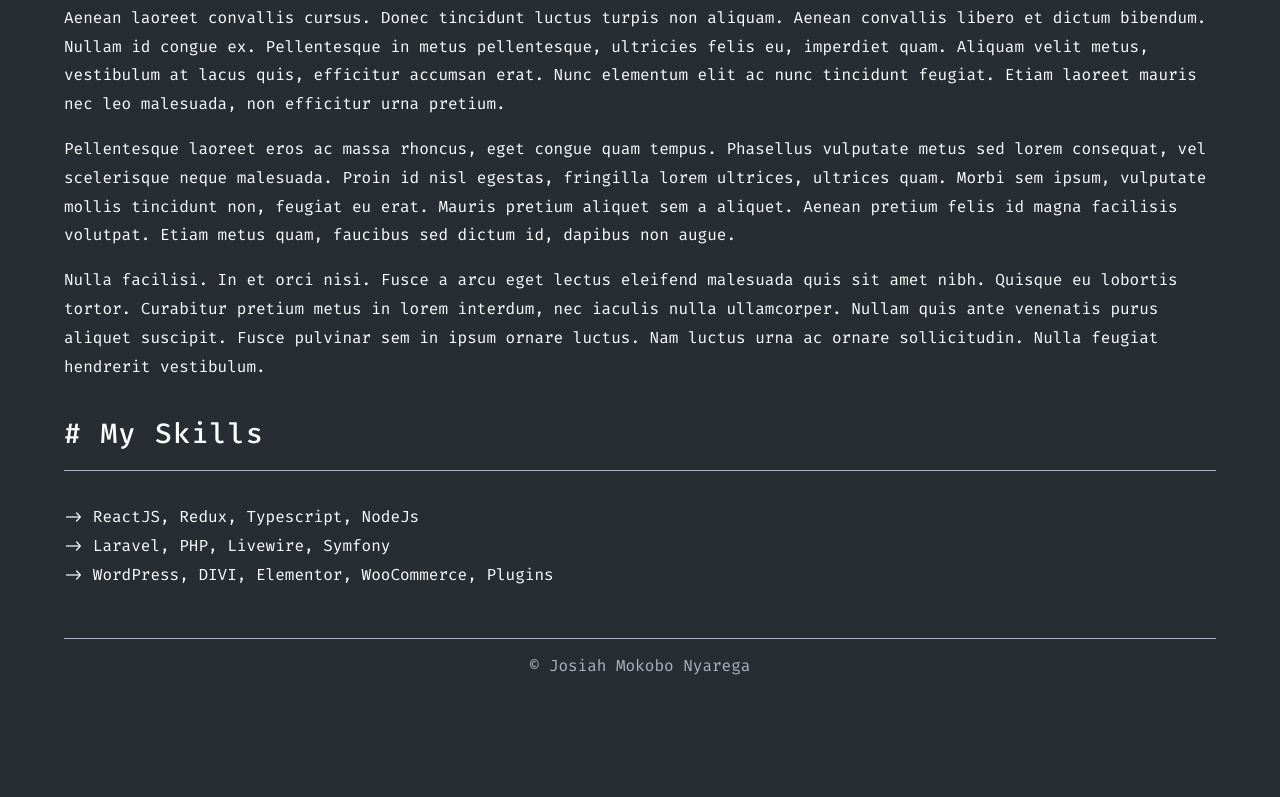
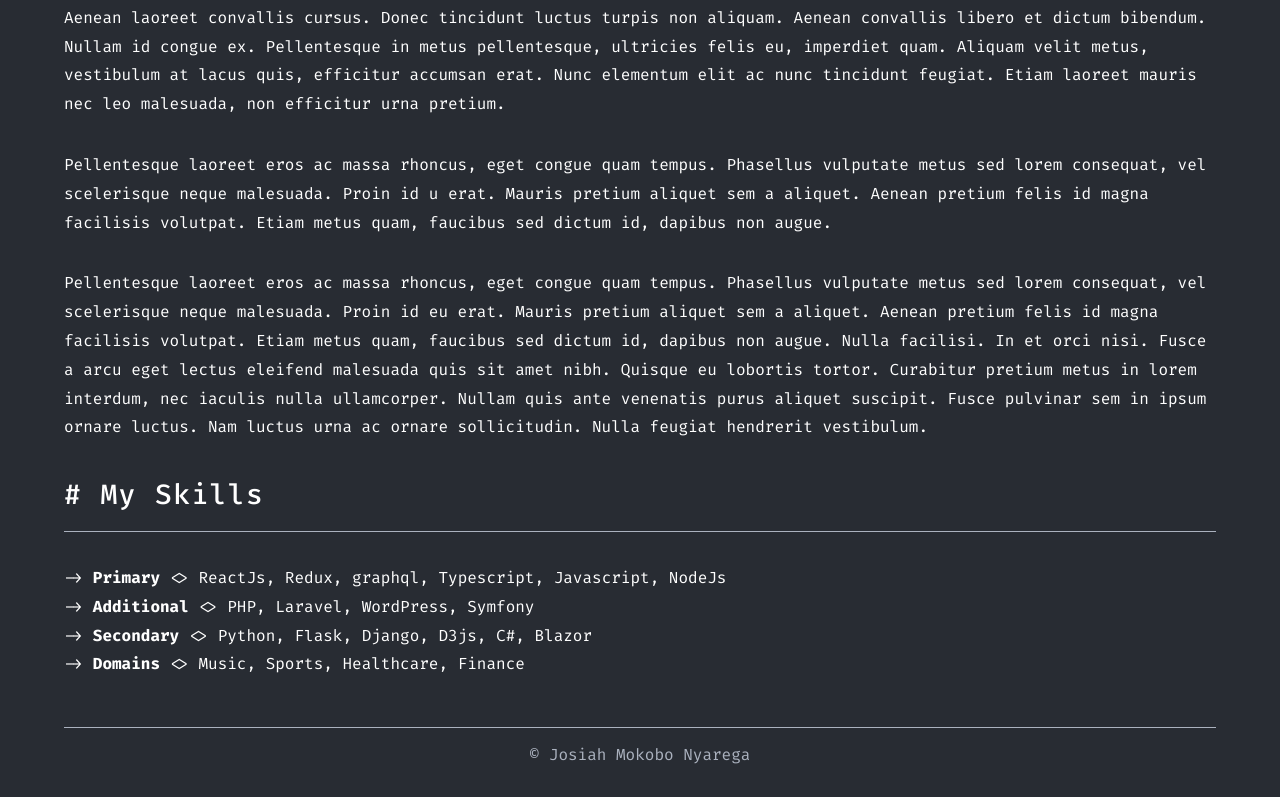
Before and after one commit to jmnyarega/profile, a React (Create React App) app: page / in a window 1280 px wide. Shown: the part 2629-3426 px from the top of the page. Before the commit the page ends 3337 px from the top, so only its background shows below. Built offline with nearby package versions, Linux system fonts and the light colour scheme.

Commit message:
Update content

```diff
--- a/src/components/project/index.tsx
+++ b/src/components/project/index.tsx
@@ -1,7 +1,7 @@
 import styled from 'styled-components'
-import {Heading2} from '../../pages/home';
-import {ProjectType} from '../../pages/projects';
-import {LinkTag} from '../../pages/contact';
+import { Heading2 } from '../../pages/home';
+import { ProjectType } from '../../pages/projects';
+import { LinkTag } from '../../pages/contact';
 
 const ProjectSectionContainer = styled.section`
   border: 1px solid rgb(var(--gray));
--- a/src/data.json
+++ b/src/data.json
@@ -1,11 +1,20 @@
 {
+  "cv_download_link": "https://github.com/jmnyarega/public-documents/raw/f9bd6340705dd3cb486e92c1274657a5340ff148/JOSIAH-MOKOBO-NYAREGA.pdf",
+  "info": [
+    " Lorem ipsum dolor sit amet, consectetur adipiscing elit. Sed sit amet arcu semper, tincidunt nibh quis, tristique dui. Pellentesque egestas ligula vel porttitor scelerisque. Vestibulum euismod, sem eu aliquam consequat, nibh metus tempus lacus, a fringilla quam mi et nisi. Fusce aliquam dolor eget velit tincidunt luctus ut non erat. Vestibulum ante ipsum primis in faucibus orci luctus et ultrices posuere cubilia curae; Maecenas scelerisque urna et auctor scelerisque. Aenean laoreet convallis cursus. Donec tincidunt luctus turpis non aliquam. Aenean convallis libero et dictum bibendum. Nullam id congue ex. Pellentesque in metus pellentesque, ultricies felis eu, imperdiet quam. Aliquam velit metus, vestibulum at lacus quis, efficitur accumsan erat. Nunc elementum elit ac nunc tincidunt feugiat. Etiam laoreet mauris nec leo malesuada, non efficitur urna pretium.",
+    "Pellentesque laoreet eros ac massa rhoncus, eget congue quam tempus. Phasellus vulputate metus sed lorem consequat, vel scelerisque neque malesuada. Proin id u erat. Mauris pretium aliquet sem a aliquet. Aenean pretium felis id magna facilisis volutpat. Etiam metus quam, faucibus sed dictum id, dapibus non augue.",
+    "Pellentesque laoreet eros ac massa rhoncus, eget congue quam tempus. Phasellus vulputate metus sed lorem consequat, vel scelerisque neque malesuada. Proin id eu erat. Mauris pretium aliquet sem a aliquet. Aenean pretium felis id magna facilisis volutpat. Etiam metus quam, faucibus sed dictum id, dapibus non augue. Nulla facilisi. In et orci nisi. Fusce a arcu eget lectus eleifend malesuada quis sit amet nibh. Quisque eu lobortis tortor. Curabitur pretium metus in lorem interdum, nec iaculis nulla ullamcorper. Nullam quis ante venenatis purus aliquet suscipit. Fusce pulvinar sem in ipsum ornare luctus. Nam luctus urna ac ornare sollicitudin. Nulla feugiat hendrerit vestibulum."
+  ],
   "blogs": [
     {
       "title": "WordPress for serious devs ( Part I)",
       "url": "https://medium.com/@jmnyarega/wordpress-for-serious-devs-part-i-3d9780afe8df",
       "excerpt": "WordPress has often been criticized for poorly built websites on the Internet. While I had a firm opinion against WordPress developers and never considered them as real developers, my view changed after I created a website using it.",
       "published": "May 02, 2025",
-      "tags": ["WordPress", "Wordpress tools"]
+      "tags": [
+        "WordPress",
+        "Wordpress tools"
+      ]
     },
     {
       "title": "What is test-driven development?",
@@ -58,6 +67,36 @@
       ]
     }
   ],
+  "skills": {
+    "primary": [
+      "ReactJs",
+      "Redux",
+      "graphql",
+      "Typescript",
+      "Javascript",
+      "NodeJs"
+    ],
+    "additional": [
+      "PHP",
+      "Laravel",
+      "WordPress",
+      "Symfony"
+    ],
+    "secondary": [
+      "Python",
+      "Flask",
+      "Django",
+      "D3js",
+      "C#",
+      "Blazor"
+    ],
+    "Domains": [
+      "Music",
+      "Sports",
+      "Healthcare",
+      "Finance"
+    ]
+  },
   "projects": {
     "complete applications": [
       {
--- a/src/pages/home/index.tsx
+++ b/src/pages/home/index.tsx
@@ -1,11 +1,16 @@
+import { Link } from 'react-router';
+import { useCallback, useEffect, useState } from 'react';
 import styled from 'styled-components'
+
 import Project from '../../components/project';
-import {ProjectsGridSection, ProjectType} from '../projects';
-import {useEffect, useState} from 'react';
-import {LinkTag} from '../contact';
-import {Link} from 'react-router';
+import { ProjectsGridSection, ProjectType } from '../projects';
+import { LinkTag } from '../contact';
 
-export const Spacer = styled.div<{$size?: string}>`
+type SkillSet = {
+  [key: string]: string[]
+}
+
+export const Spacer = styled.div<{ $size?: string }>`
   ${props => `
       margin: ${props.$size || "3rem"} 0;
   `};
@@ -113,16 +118,16 @@ const ImageSection = styled.div`
   gap: 3rem;
 `;
 
-const Hero = () => (
+const Hero = ({ cv }: { cv: string }) => (
   <HeroSection>
     <IntroSection>
       <Heading1>Josiah is a
         <AccentHeading1> web designer </AccentHeading1> and <AccentHeading1> front-end developer</AccentHeading1>
       </Heading1>
       <IntroParagraph>Neque porro quisquam est qui dolorem ipsum quia dolor sit amet, consectetur, adipisci velit...</IntroParagraph>
-      <div style={{display: "flex", alignItems: "center", gap: "1rem"}}>
+      <div style={{ display: "flex", alignItems: "center", gap: "1rem" }}>
         <Link to='/contact' className="button button--primary">Contact me!!</Link>
-        <LinkTag href='/' className="button button--gray">Download CV</LinkTag>
+        <LinkTag href={cv} target='_blank' className="button button--gray">Download CV</LinkTag>
       </div>
     </IntroSection>
     <ImageSection>
@@ -134,67 +139,60 @@ const Hero = () => (
   </HeroSection>
 )
 
-const AboutMe = () => <section>
+const AboutMe = ({ myInfo }: { myInfo: string[] }) => <section>
   <Spacer />
   <Heading2Underline># Who is Josiah? </Heading2Underline>
   <Spacer $size='2rem' />
-  <p style={{lineHeight: "180%", color: "rgb(var(--white))"}}>
-    Lorem ipsum dolor sit amet, consectetur adipiscing elit. Sed sit amet arcu semper, tincidunt nibh quis, tristique dui. Pellentesque egestas ligula vel porttitor scelerisque. Vestibulum euismod, sem eu aliquam consequat, nibh metus tempus lacus, a fringilla quam mi et nisi. Fusce aliquam dolor eget velit tincidunt luctus ut non erat. Vestibulum ante ipsum primis in faucibus orci luctus et ultrices posuere cubilia curae; Maecenas scelerisque urna et auctor scelerisque. Aenean laoreet convallis cursus. Donec tincidunt luctus turpis non aliquam. Aenean convallis libero et dictum bibendum. Nullam id congue ex. Pellentesque in metus pellentesque, ultricies felis eu, imperdiet quam. Aliquam velit metus, vestibulum at lacus quis, efficitur accumsan erat. Nunc elementum elit ac nunc tincidunt feugiat. Etiam laoreet mauris nec leo malesuada, non efficitur urna pretium.
-  </p>
-  <Spacer $size="1rem" />
-  <p style={{lineHeight: "180%", color: "rgb(var(--white))"}}>
-    Pellentesque laoreet eros ac massa rhoncus, eget congue quam tempus. Phasellus vulputate metus sed lorem consequat, vel scelerisque neque malesuada. Proin id nisl egestas, fringilla lorem ultrices, ultrices quam. Morbi sem ipsum, vulputate mollis tincidunt non, feugiat eu erat. Mauris pretium aliquet sem a aliquet. Aenean pretium felis id magna facilisis volutpat. Etiam metus quam, faucibus sed dictum id, dapibus non augue.
-  </p>
-  <Spacer $size="1rem" />
-  <p style={{lineHeight: "180%", color: "rgb(var(--white))"}}>
-    Nulla facilisi. In et orci nisi. Fusce a arcu eget lectus eleifend malesuada quis sit amet nibh. Quisque eu lobortis tortor. Curabitur pretium metus in lorem interdum, nec iaculis nulla ullamcorper. Nullam quis ante venenatis purus aliquet suscipit. Fusce pulvinar sem in ipsum ornare luctus. Nam luctus urna ac ornare sollicitudin. Nulla feugiat hendrerit vestibulum.
-  </p>
+  <div style={{ display: "flex", flexDirection: "column", gap: "2rem" }}>
+    {myInfo.map(info => <p style={{ lineHeight: "180%", color: "rgb(var(--white))" }}> {info} </p>)}
+  </div>
 </section>
 
-const Skills = () =>
+const Skills: React.FC<{ skills: SkillSet }> = ({ skills }) =>
   <section>
     <Spacer $size='2rem' />
     <Heading2Underline># My Skills</Heading2Underline>
     <Spacer />
-    <ul style={{lineHeight: "180%", color: "rgb(var(--white))", listStyleType: "' -> '", listStylePosition: "inside"}}>
-      <li>ReactJS, Redux, Typescript, NodeJs</li>
-      <li>Laravel, PHP, Livewire, Symfony</li>
-      <li>WordPress, DIVI, Elementor, WooCommerce, Plugins</li>
+    <ul style={{ lineHeight: "180%", color: "rgb(var(--white))", listStyleType: "' -> '", listStylePosition: "inside" }}>
+      {Object.keys(skills).map((skill) =>
+        <li key={skill}>
+          <b style={{ textTransform: "capitalize" }}>{skill} </b>
+          {"<>"} {skills[skill].join(", ")}
+        </li>
+      )}
     </ul>
   </section>
 
 const Home = () => {
   const [projects, setProjects] = useState<ProjectType[]>([]);
+  const [skills, setSkills] = useState<SkillSet>({});
+  const [info, setInfo] = useState<string[]>([]);
+  const [cvDownloadLink, setCvDownloadLink] = useState("");
 
-  useEffect(() => {
-    const getProjects = async () => {
-      const projectGroups = (await import("../../data.json")).default.projects;
-      setProjects(projectGroups["complete applications"]);
-    }
-    getProjects();
+  const getData = useCallback(async () => {
+    const { projects, skills, info, cv_download_link } = (await import("../../data.json")).default;
+    setProjects(projects["complete applications"]);
+    setSkills(skills);
+    setInfo(info);
+    setCvDownloadLink(cv_download_link);
   }, []);
-
+  useEffect(() => { getData() }, [getData]);
   return (
     <>
-      <Hero />
+      <Hero cv={cvDownloadLink} />
       <section>
         <Heading2Underline># Projects</Heading2Underline>
         <Spacer $size="2rem" />
         <ProjectsGridSection>
-          {
-            projects.map(project => <Project {...project} />)
-          }
+          {projects.map(project => <Project {...project} />)}
         </ProjectsGridSection>
-
         <Spacer $size="2rem" />
-
-        <div style={{display: "flex", justifyContent: "center"}}>
+        <div style={{ display: "flex", justifyContent: "center" }}>
           <Link to='/projects' className="button button--primary">More Projects</Link>
         </div>
       </section>
-
-      <AboutMe />
-      <Skills />
+      <AboutMe myInfo={info} />
+      <Skills skills={skills} />
     </>
   )
 }
--- a/src/pages/projects/index.tsx
+++ b/src/pages/projects/index.tsx
@@ -1,6 +1,6 @@
-import {useEffect, useState} from "react";
+import { useEffect, useState } from "react";
 import Project from "../../components/project";
-import {Heading2, Spacer} from "../home";
+import { Heading2, Spacer } from "../home";
 import styled from "styled-components";
 
 export type ProjectType = {
@@ -19,8 +19,8 @@ export const ProjectsGridSection = styled.section`
   display: grid;
   gap: 2rem;
 
-  @media(min-width: 50rem) {
-    grid-template-columns: 1fr 1fr;
+  @media(min-width: 40rem) {
+    grid-template-columns: auto auto;
   }
 
   @media(min-width: 75rem) {
@@ -42,7 +42,7 @@ const Projects = () => {
   return (
     <div>
       <Spacer $size="6rem" />
-      <Heading2><span style={{color: "rgb(var(--primary))"}}>/</span>projects</Heading2>
+      <Heading2><span style={{ color: "rgb(var(--primary))" }}>/</span>projects</Heading2>
 
       <Spacer $size="0.5rem" />
       <p>List of my projects</p>
@@ -52,8 +52,8 @@ const Projects = () => {
         Object.keys(projectGroups).map(projectGroupName =>
           <div key={projectGroupName}>
             <section>
-              <Heading2 style={{textTransform: "capitalize"}}>
-                <span style={{color: "rgb(var(--primary))"}}>#</span>
+              <Heading2 style={{ textTransform: "capitalize" }}>
+                <span style={{ color: "rgb(var(--primary))" }}>#</span>
                 {projectGroupName}
               </Heading2>
               <Spacer $size="2rem" />
```
Also changed, not shown: src/pages/blogs/index.tsx (+14 -13 lines).
